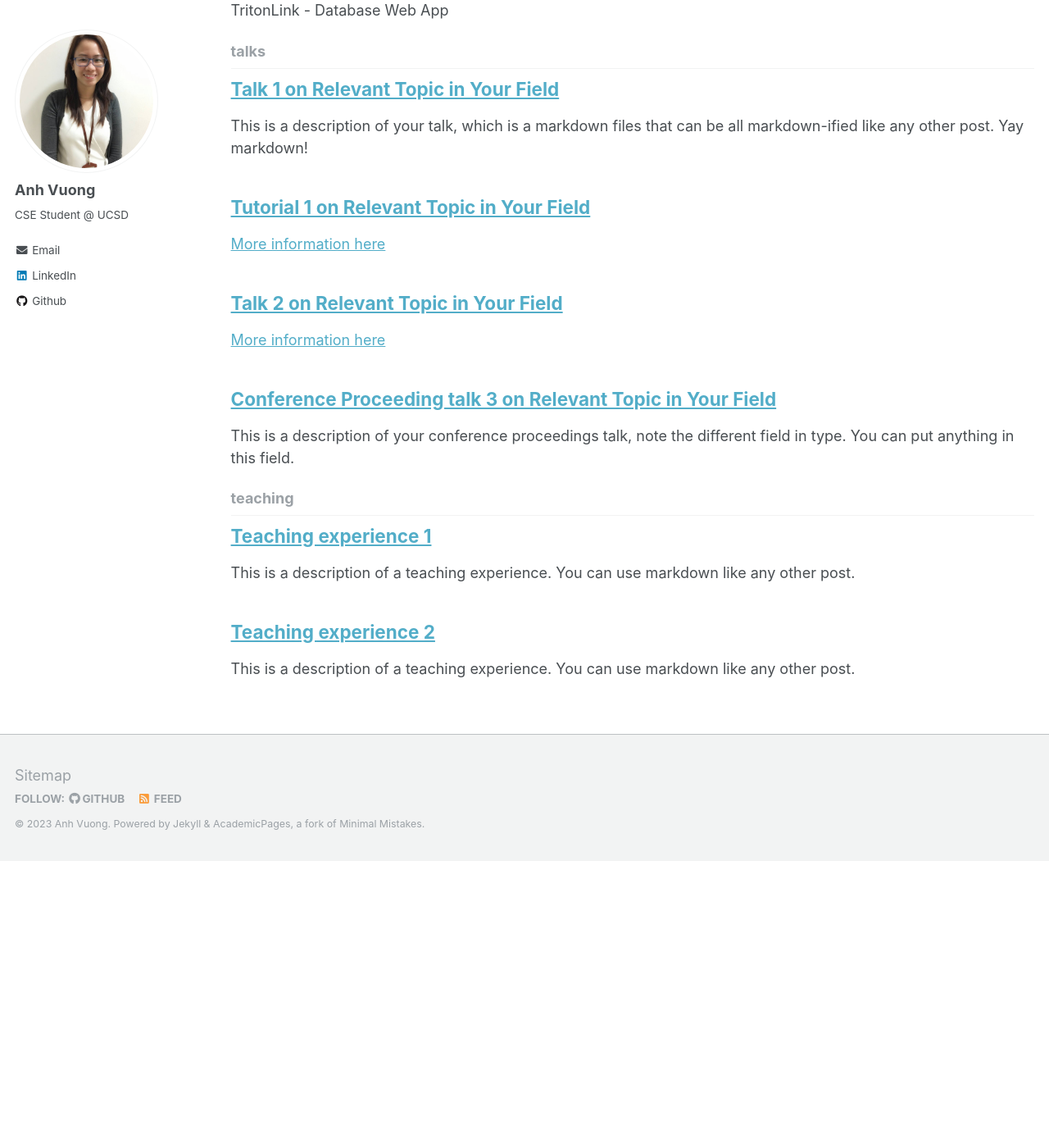
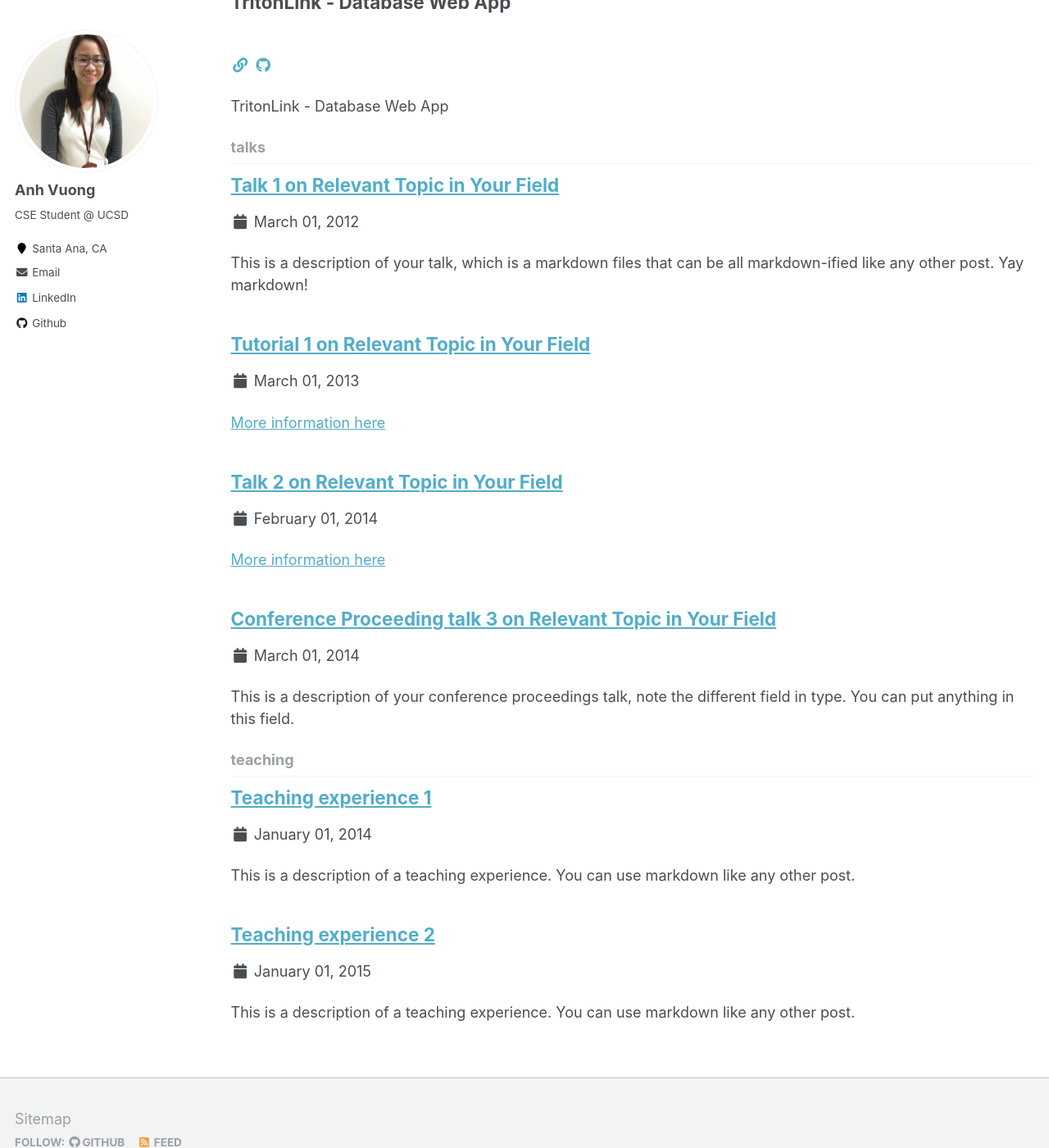
Before and after one commit to ahvuong/ahvuong.github.io, a Jekyll site: the page built from _pages/collection-archive.html, in a window 1280 px wide and 1400 px high, scrolled down 1533 px. Shown: the whole window at 82% size. Built offline with Jekyll 4.4.1, drawn with Linux system fonts in a browser that asks for light colours; before the commit the page ends 2583 px from its top, so only the background shows below that; some of the changed text lies outside the part shown.

Commit message:
Update change

```diff
--- a/_config.yml
+++ b/_config.yml
@@ -83,7 +83,7 @@ author:
   name             : "Anh Vuong"
   avatar           : "mypicture.jpg"
   bio              : "CSE Student @ UCSD"
-  location         :
+  location         : "Santa Ana, CA"
   employer         :
   pubmed           :
   googlescholar    :
--- a/_includes/archive-single.html
+++ b/_includes/archive-single.html
@@ -42,15 +42,7 @@
     {% endif %}
 
       {% if post.collection == 'projects' %}
-      {% if post.abstract %}
-        <details><summary>Abstract</summary>
-        <blockquote>
-        <p>
-        {{ post.abstract }}
-        </p>
-        </blockquote>
-        </details>
-      {% endif %}
+        <p> {{ post.type }}</p>
 
         <!-- citation and icon code -->
         <p>
@@ -64,9 +56,6 @@
         {% if post.paperurl %}
           <a href="{{ post.paperurl }}"><i class="fas fa-fw fa-file-pdf zoom" aria-hidden="true"></i></a>
         {% endif %}
-      {% if post.youtube %}
-        <a href="{{ post.youtube }}"><i class="fa-brands fa-fw fa-youtube" aria-hidden="true"></i></a>
-      {% endif %}
         {% if post.code %}
           <a href="{{ post.code }}"><i class="fas fa-fw fa-code zoom" aria-hidden="true"></i></a>
         {% endif %}
@@ -74,7 +63,7 @@
           <a href="{{ post.github }}"><i class="fab fa-fw fa-github zoom" aria-hidden="true"></i></a>
         {% endif %}
         </p>
-    {% elsif post.collection == 'posts' and post.date %}
+      {% elsif post.date %}
         <p class="page__date"><i class="fa fa-fw fa-calendar" aria-hidden="true"></i> <time datetime="{{ post.date | default: "1900-01-01" | date_to_xmlschema }}">{{ post.date | default: "1900-01-01" | date: "%B %d, %Y" }}</time></p>
       {% endif %}
 
```
Also changed, not shown: _projects/2022-tritonlink.md (+1 -1 lines). Lines whose indentation alone changed are shown as unchanged.
